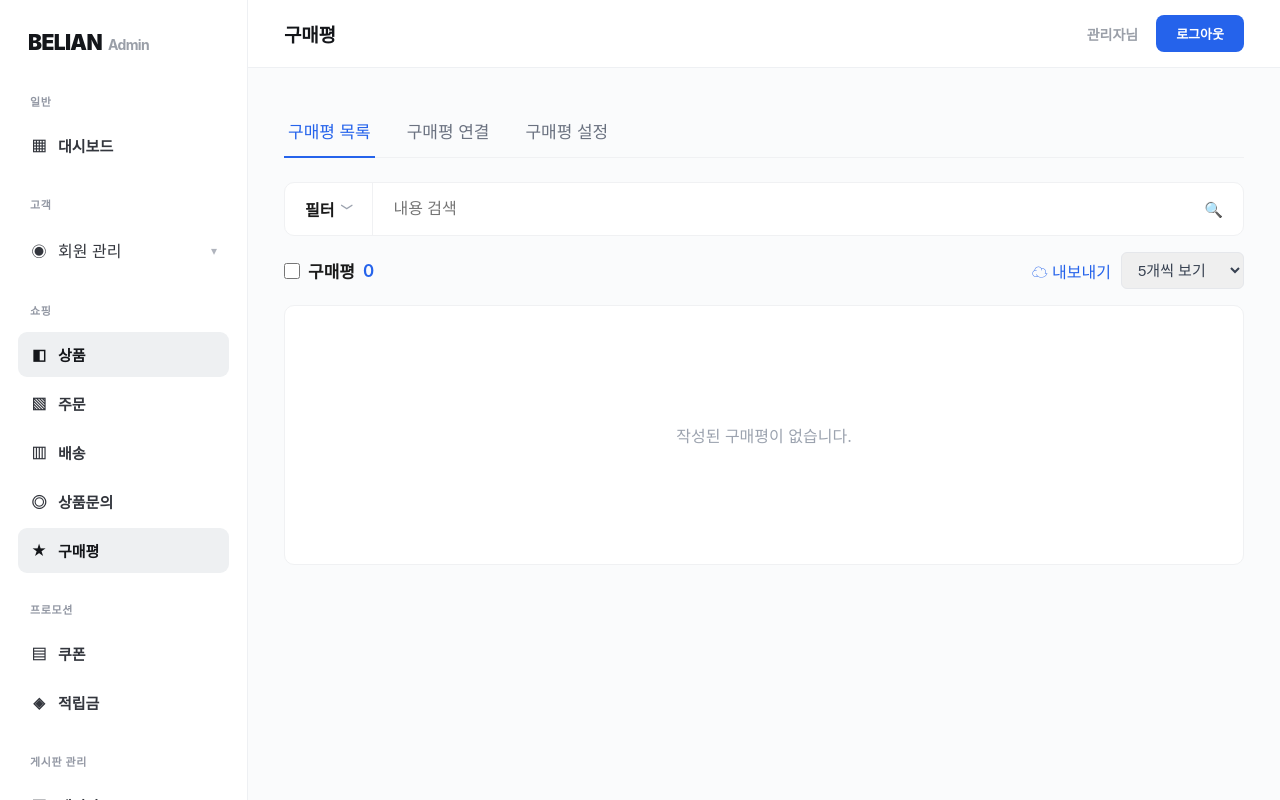
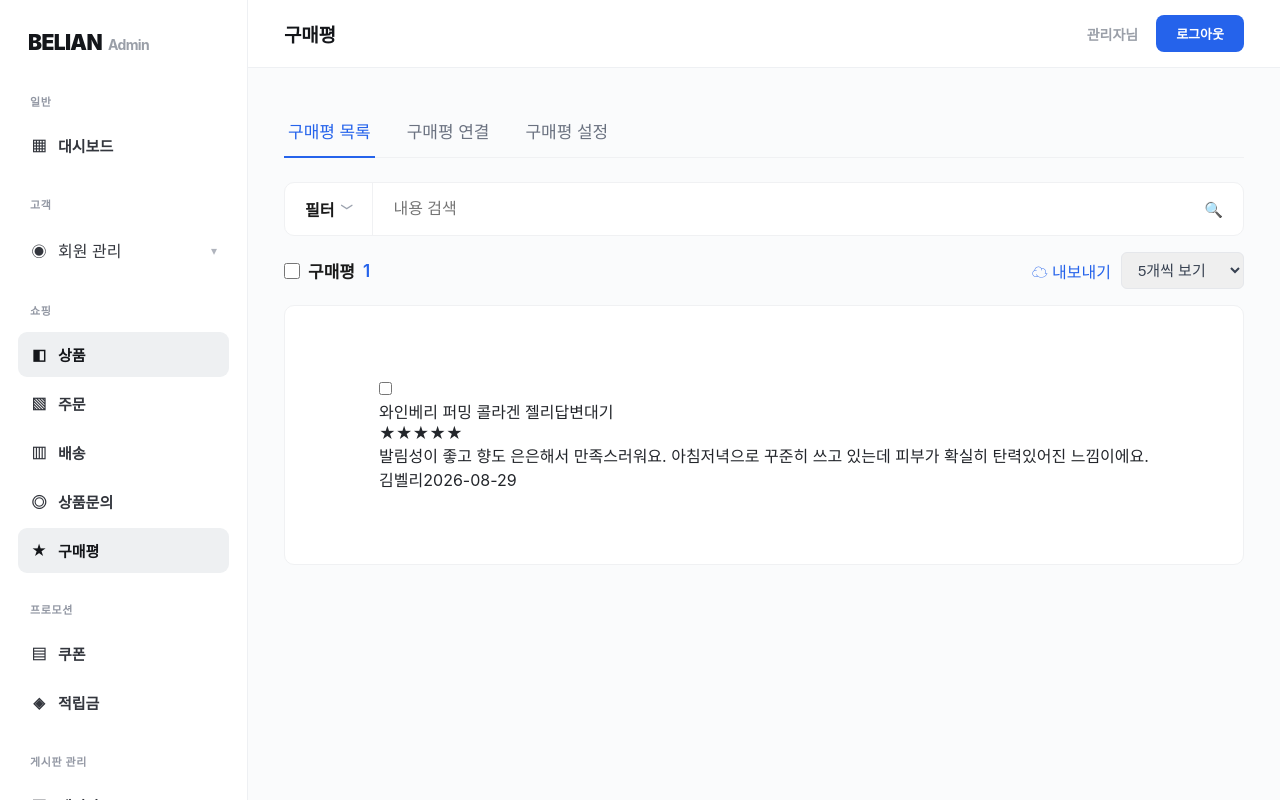
Before and after one commit to youzam136-sudo/belian-admin, a React (Vite) app: page /products/reviews in a window 1280 px wide. Shown: the top 800 px of the page. Built offline with nearby package versions, Linux system fonts and the light colour scheme.

Commit message:
Update ReviewsPage.tsx

```diff
--- a/src/pages/ReviewsPage.tsx
+++ b/src/pages/ReviewsPage.tsx
@@ -47,6 +47,19 @@ function ReviewsPage() {
 /* ---------------- 구매평 목록 ---------------- */
 
 function ReviewsListTab() {
+  const MOCK_REVIEWS = [
+    {
+      id: 1,
+      productName: "와인베리 퍼밍 콜라겐 젤리",
+      rating: 5,
+      content:
+        "발림성이 좋고 향도 은은해서 만족스러워요. 아침저녁으로 꾸준히 쓰고 있는데 피부가 확실히 탄력있어진 느낌이에요.",
+      authorName: "김벨리",
+      createdAt: "2026-08-29",
+      status: "답변대기" as const,
+    },
+  ];
+
   const [isFilterOpen, setIsFilterOpen] = useState(false);
   const [searchKeyword, setSearchKeyword] = useState("");
   const [isExportModalOpen, setIsExportModalOpen] = useState(false);
@@ -209,7 +222,7 @@ function ReviewsListTab() {
       <div className="reviews-list__header">
         <label className="reviews-list__select-all">
           <input type="checkbox" />
-          구매평 <span className="reviews-list__count">0</span>
+          구매평 <span className="reviews-list__count">{MOCK_REVIEWS.length}</span>
         </label>
 
         <div className="reviews-list__actions">
@@ -228,7 +241,46 @@ function ReviewsListTab() {
       </div>
 
       <div className="reviews-list__body">
-        <p className="reviews-list__empty">작성된 구매평이 없습니다.</p>
+        {MOCK_REVIEWS.length === 0 ? (
+          <p className="reviews-list__empty">작성된 구매평이 없습니다.</p>
+        ) : (
+          <div className="reviews-list__items">
+            {MOCK_REVIEWS.map((review) => (
+              <div key={review.id} className="review-card">
+                <input
+                  type="checkbox"
+                  className="review-card__checkbox"
+                />
+                <div className="review-card__thumb" />
+                <div className="review-card__body">
+                  <div className="review-card__top">
+                    <span className="review-card__product">
+                      {review.productName}
+                    </span>
+                    <span
+                      className={`reviews-badge ${
+                        review.status === "답변완료"
+                          ? "reviews-badge--done"
+                          : "reviews-badge--pending"
+                      }`}
+                    >
+                      {review.status}
+                    </span>
+                  </div>
+                  <div className="review-card__stars">
+                    {"★".repeat(review.rating)}
+                    {"☆".repeat(5 - review.rating)}
+                  </div>
+                  <p className="review-card__content">{review.content}</p>
+                  <div className="review-card__meta">
+                    <span>{review.authorName}</span>
+                    <span>{review.createdAt}</span>
+                  </div>
+                </div>
+              </div>
+            ))}
+          </div>
+        )}
       </div>
 
       {isExportModalOpen && (
```
